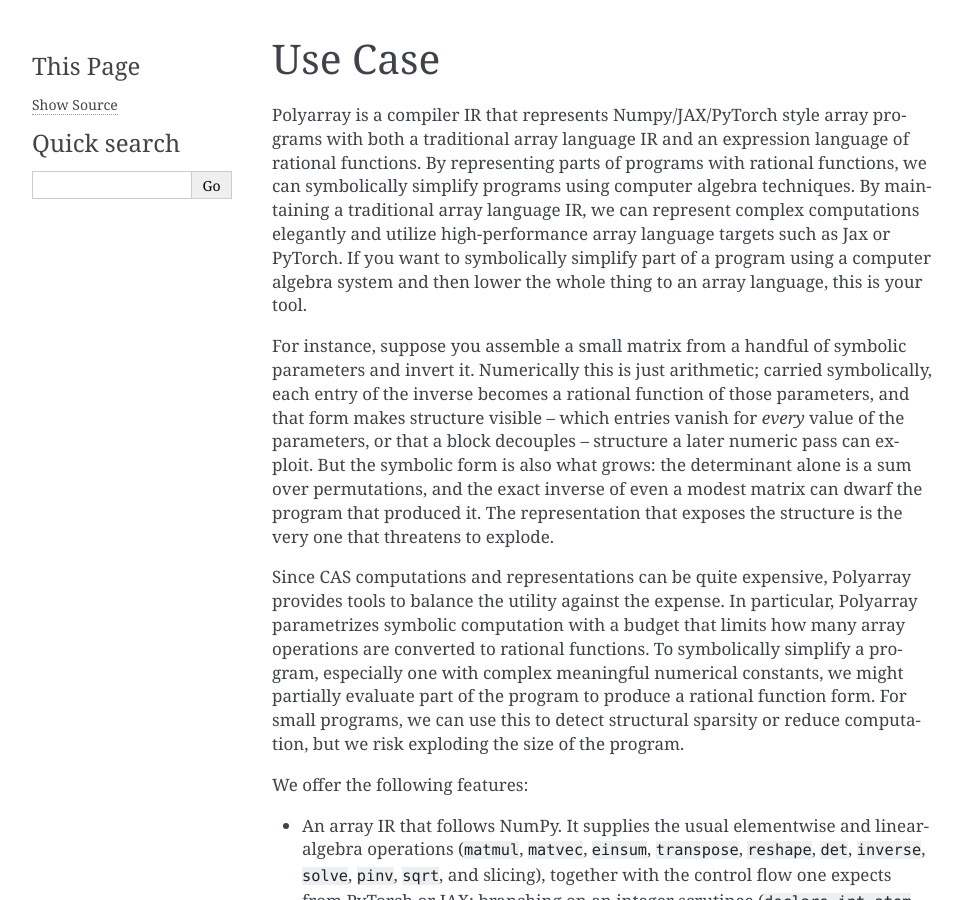
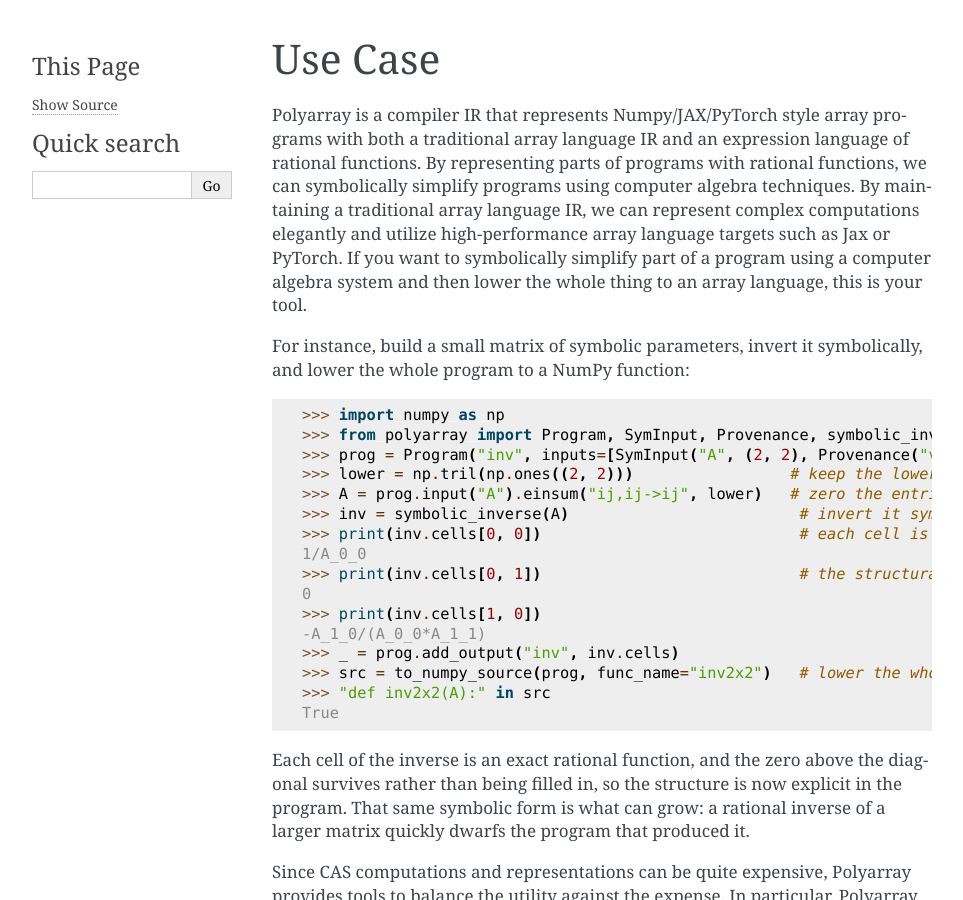
Before and after one commit to wraith1995/polyarray, a Sphinx documentation site: the page built from docs/source/philosophy.rst, in a window 1280 px wide and 900 px high. Shown: the whole window, without its empty margins (148-1111 px from the left). Built offline with Sphinx 7.4.7, drawn with Linux system fonts in a browser that asks for light colours.

Commit message:
docs: make the Use Case example runnable code
Replace the prose inverse example with a doctest that demonstrates the opening
paragraph directly: build a matrix of symbolic parameters, invert it
symbolically into exact rational-function cells (structural zero preserved), and
lower the whole program to NumPy source. Verified under the doctest builder.

```diff
--- a/docs/source/philosophy.rst
+++ b/docs/source/philosophy.rst
@@ -9,15 +9,32 @@
 such as Jax or PyTorch. If you want to symbolically simplify part of a program using a computer algebra
 system and then lower the whole thing to an array language, this is your tool.
 
-For instance, suppose you assemble a small matrix from a handful of symbolic
-parameters and invert it. Numerically this is just arithmetic; carried
-symbolically, each entry of the inverse becomes a rational function of those
-parameters, and that form makes structure visible -- which entries vanish for
-*every* value of the parameters, or that a block decouples -- structure a later
-numeric pass can exploit. But the symbolic form is also what grows: the
-determinant alone is a sum over permutations, and the exact inverse of even a
-modest matrix can dwarf the program that produced it. The representation that
-exposes the structure is the very one that threatens to explode.
+For instance, build a small matrix of symbolic parameters, invert it
+symbolically, and lower the whole program to a NumPy function:
+
+.. doctest::
+
+   >>> import numpy as np
+   >>> from polyarray import Program, SymInput, Provenance, symbolic_inverse, to_numpy_source
+   >>> prog = Program("inv", inputs=[SymInput("A", (2, 2), Provenance("vertex", "A", (), "A"))])
+   >>> lower = np.tril(np.ones((2, 2)))                 # keep the lower triangle
+   >>> A = prog.input("A").einsum("ij,ij->ij", lower)   # zero the entries above the diagonal
+   >>> inv = symbolic_inverse(A)                         # invert it symbolically
+   >>> print(inv.cells[0, 0])                            # each cell is a rational function
+   1/A_0_0
+   >>> print(inv.cells[0, 1])                            # the structural zero is preserved
+   0
+   >>> print(inv.cells[1, 0])
+   -A_1_0/(A_0_0*A_1_1)
+   >>> _ = prog.add_output("inv", inv.cells)
+   >>> src = to_numpy_source(prog, func_name="inv2x2")   # lower the whole program to NumPy
+   >>> "def inv2x2(A):" in src
+   True
+
+Each cell of the inverse is an exact rational function, and the zero above the
+diagonal survives rather than being filled in, so the structure is now explicit
+in the program. That same symbolic form is what can grow: a rational inverse of
+a larger matrix quickly dwarfs the program that produced it.
 
 Since CAS computations and representations can be quite expensive, Polyarray provides tools to balance
 the utility against the expense. In particular, Polyarray parametrizes symbolic computation with a budget
```
